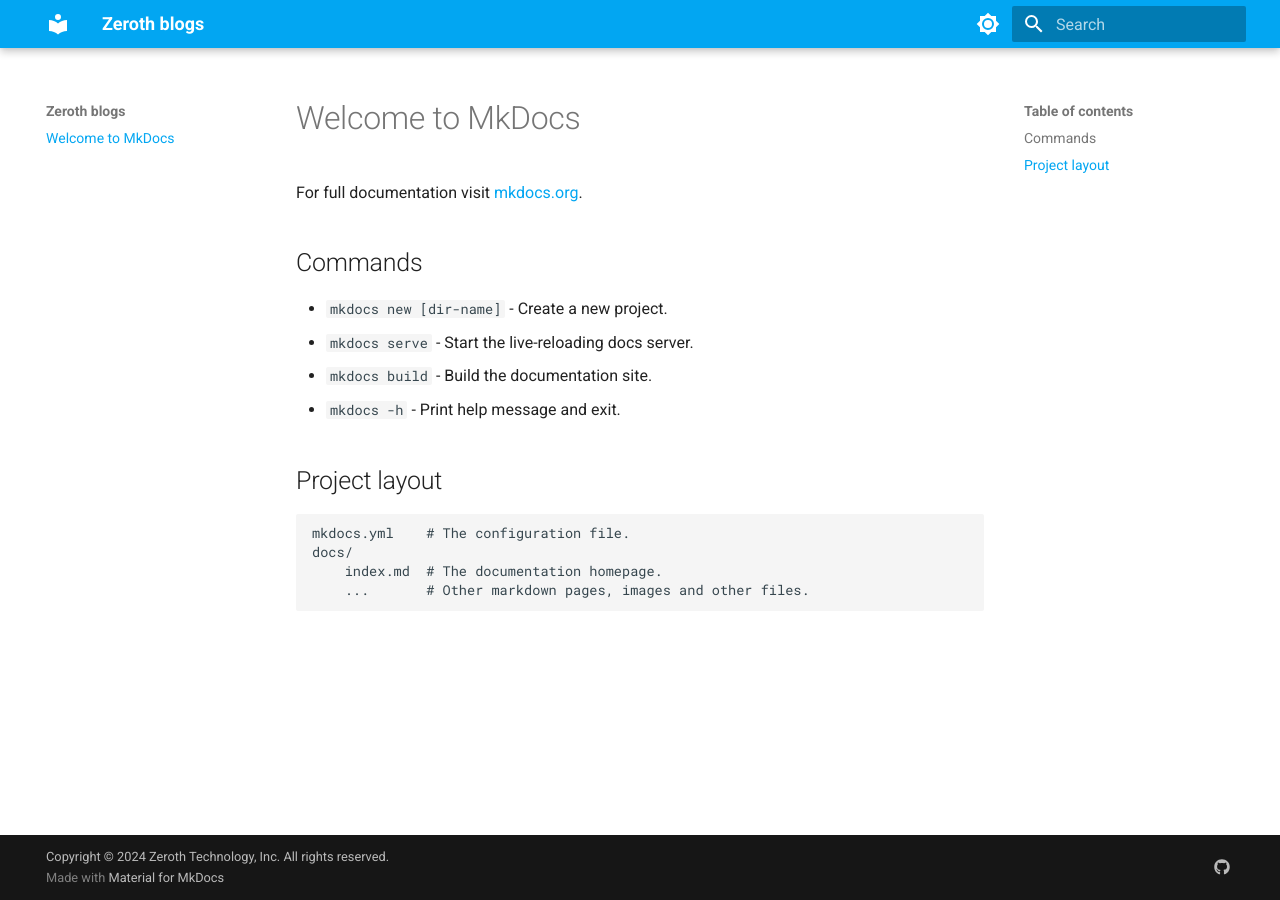
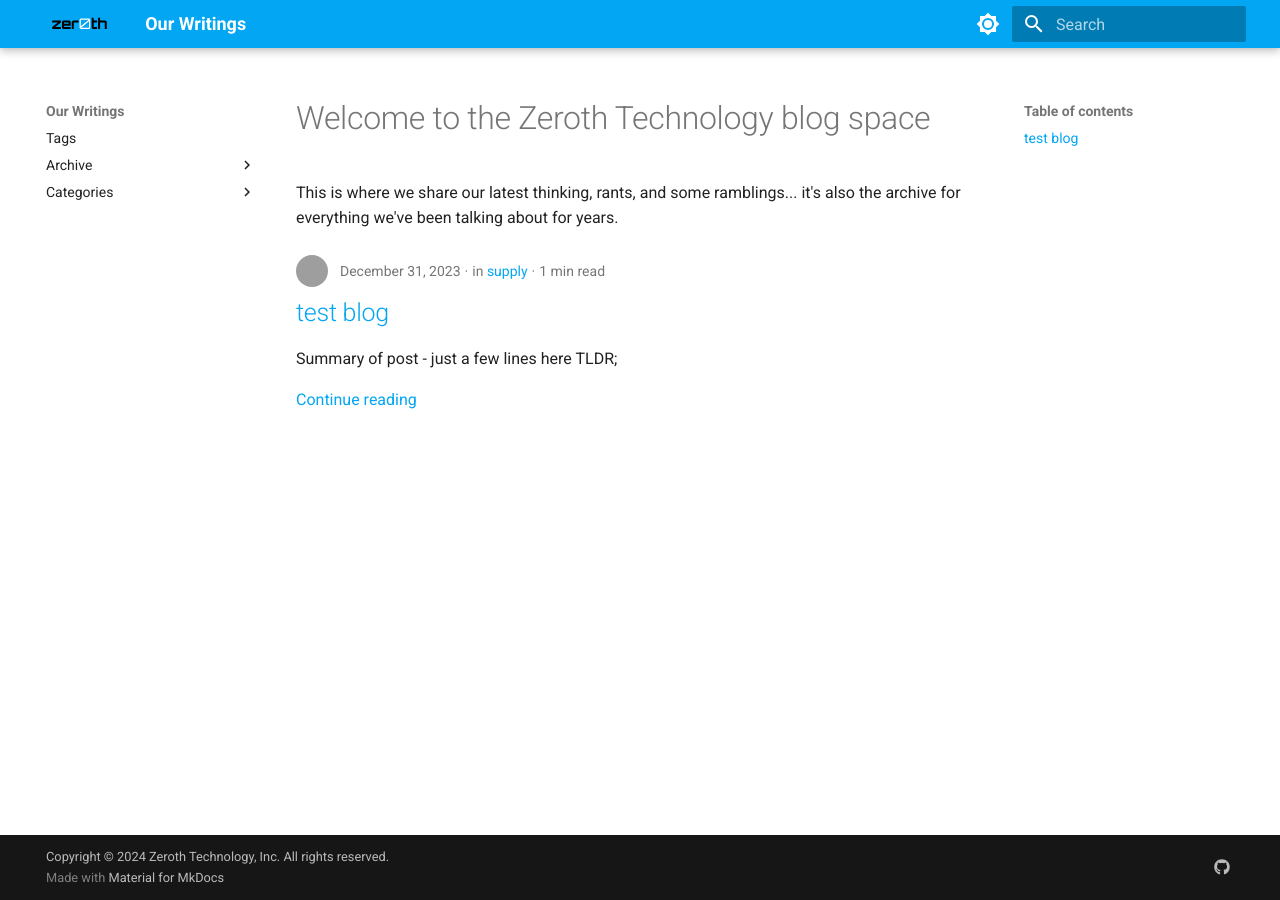
Before and after one commit to zeroth-tech/blogs, an MkDocs documentation site: the page built from docs/index.md, in a window 1280 px wide. Built offline with MkDocs 1.6.1 and Material for MkDocs 9.7.7, drawn with Linux system fonts in a browser that asks for light colours; grey boxes are pictures that could not be loaded.

Commit message:
Initialization of blogs with comments

```diff
--- a/docs/.github/ci.yml
+++ b/docs/.github/workflows/ci.yml
@@ -25,5 +25,5 @@
           path: .cache
           restore-keys: |
             mkdocs-material-
-      - run: pip install mkdocs-material mkdocs-material[imaging] mkdocstrings mkdocstrings-python mkdocs-minify-plugin
+      - run: pip install mkdocs-material
       - run: mkdocs gh-deploy --force
--- a/docs/index.md
+++ b/docs/index.md
@@ -1,17 +1,5 @@
-# Welcome to MkDocs
-
-For full documentation visit [mkdocs.org](https://www.mkdocs.org).
-
-## Commands
-
-* `mkdocs new [dir-name]` - Create a new project.
-* `mkdocs serve` - Start the live-reloading docs server.
-* `mkdocs build` - Build the documentation site.
-* `mkdocs -h` - Print help message and exit.
-
-## Project layout
-
-    mkdocs.yml    # The configuration file.
-    docs/
-        index.md  # The documentation homepage.
-        ...       # Other markdown pages, images and other files.
+---
+slug: return-Index
+---
+# Welcome to the Zeroth Technology blog space
+This is where we share our latest thinking, rants, and some ramblings... it's also the archive for everything we've been talking about for years.
--- a/mkdocs.yml
+++ b/mkdocs.yml
@@ -1,6 +1,18 @@
-site_name: Zeroth blogs
+site_name: Our Writings
+site_description: A place for our latest thinking and a record of our previous thoughts
+site_url: https://zeroth.tech/blogs
+
+nav:
+  - Tags: tags.md
+
 theme:
   name: material
+  custom_dir: overrides
+  language: en
+  logo: images/Zerothlogo_white0.svg
+  features:
+    - navigation.instant
+    - navigation.indexes
   palette:
     - scheme: default
       primary: light blue
@@ -9,14 +21,60 @@
         icon: material/brightness-7
         name: Switch to dark mode
     - scheme: slate
-      primary: black
+      primary: light blue
       accent: lime
       toggle:
         icon: material/brightness-4
         name: Switch to light mode
+  icon:
+    tag:
+      supply: octicons/package-dependents-16
+      token: fontawesome/solid/coins
+
 extra:
   social:
     - icon: fontawesome/brands/github
       link: https://github.com/zeroth-tech
+  tags:
+    supply chain: supply
+    tokenization: token
+
+
+plugins:
+  - search:
+  - blog:
+      enabled: true
+      blog_dir: .
+      blog_toc: true
+      post_dir: "./posts"
+      post_url_max_categories: 1
+      post_url_format: "{date}/{slug}"
+      post_slugify_separator: "-"
+      post_excerpt_max_authors: 1
+      post_excerpt_max_categories: 5
+      post_excerpt_separator: <!-- more -->
+      post_readtime: true
+      post_readtime_words_per_minute: 265
+      archive: true
+      archive_name: Archive
+      archive_date_format: MMMM yyyy
+      archive_toc: false
+      categories: true
+      categories_name: Categories
+      categories_slugify_separator: "-"
+      categories_toc: false
+      authors: true
+      authors_file: ".authors.yml"
+      pagination: true
+      pagination_per_page: 10
+      pagination_keep_content: false
+      draft: false
+      draft_on_serve: true
+      draft_if_future_date: false
+  - tags:
+      enabled: true
+      tags: true
+      tags_file: tags.md
+
 
 copyright: Copyright &copy; 2024 Zeroth Technology, Inc. All rights reserved.
--- /dev/null
+++ b/overrides/partials/comments.html
@@ -0,0 +1,53 @@
+{% if page.meta.comments %}
+  <h2 id="__comments">{{ lang.t("meta.comments") }}</h2>
+    <script src="https://giscus.app/client.js"
+            data-repo="zeroth-tech/blogs"
+            data-repo-id="R_kgDOMJdx4g"
+            data-category="Announcements"
+            data-category-id="DIC_kwDOMJdx4s4CgGao"
+            data-mapping="title"
+            data-strict="0"
+            data-reactions-enabled="1"
+            data-emit-metadata="1"
+            data-input-position="top"
+            data-theme="preferred_color_scheme"
+            data-lang="en"
+            crossorigin="anonymous"
+            async>
+    </script>
+    <!-- Synchronize Giscus theme with palette -->
+  <script>
+    var giscus = document.querySelector("script[src*=giscus]")
+
+    // Set palette on initial load
+    var palette = __md_get("__palette")
+    if (palette && typeof palette.color === "object") {
+      var theme = palette.color.scheme === "slate"
+        ? "transparent_dark"
+        : "light"
+
+      // Instruct Giscus to set theme
+      giscus.setAttribute("data-theme", theme)
+    }
+
+    // Register event handlers after documented loaded
+    document.addEventListener("DOMContentLoaded", function() {
+      var ref = document.querySelector("[data-md-component=palette]")
+      ref.addEventListener("change", function() {
+        var palette = __md_get("__palette")
+        if (palette && typeof palette.color === "object") {
+          var theme = palette.color.scheme === "slate"
+            ? "transparent_dark"
+            : "light"
+
+          // Instruct Giscus to change theme
+          var frame = document.querySelector(".giscus-frame")
+          frame.contentWindow.postMessage(
+            { giscus: { setConfig: { theme } } },
+            "https://giscus.app"
+          )
+        }
+      })
+    })
+  </script>
+{% endif %}
```
Also changed, not shown: README.md (+5 -1 lines), docs/.authors.yml (added, +11 -0 lines), docs/posts/test_blog.md (added, +24 -0 lines), docs/tags.md (added, +3 -0 lines), docs/images/Zerothlogo.svg (added), docs/images/Zerothlogo_white0.svg (added), docs/images/favicon.png (added).
